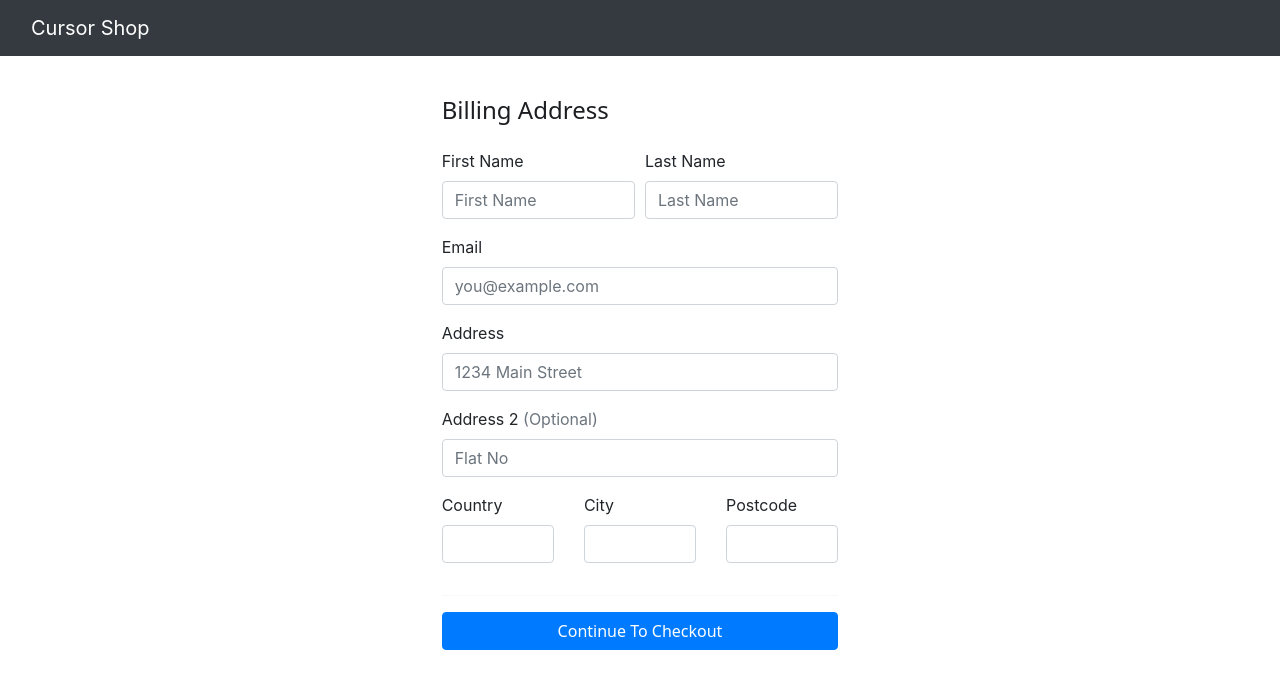
After one commit to Cursoreducation/Python-Titans-group, a Django app: page /checkout in a window 1280 px wide. The commit adds this page. Shown: the top 689 px of the page. Run offline with Django 4.2, Linux system fonts and the light colour scheme; some libraries are stand-ins or nearby versions.

Commit message:
django 3

```diff
--- a/lectures/cursor/cursor/urls.py
+++ b/lectures/cursor/cursor/urls.py
@@ -20,5 +20,5 @@ from django.urls import path, include
 urlpatterns = [
     path("admin/", admin.site.urls),
     path("", include("main.urls")),
-    path("products", include("products.urls")),
+    path("products/", include("products.urls")),
 ]
--- a/lectures/cursor/docker-compose.yml
+++ b/lectures/cursor/docker-compose.yml
@@ -20,8 +20,8 @@ services:
       dockerfile: ./docker/python/Dockerfile
     ports:
       - 8080:5000
-    environment:
-      PYTHONBUFFERED: 1
+    env_file:
+      - .env
     volumes:
       - .:/app
     depends_on:
--- a/lectures/cursor/main/urls.py
+++ b/lectures/cursor/main/urls.py
@@ -1,6 +1,10 @@
 from django.urls import path
-from .views import main
+from .views import main, add_to_cart, cart, checkout, checkout_proceed
 
 urlpatterns = [
-    path("", main)
+    path("", main),
+    path("add-to-cart/<int:product_id>", add_to_cart, name="add_to_cart"),
+    path("cart", cart, name="cart"),
+    path("checkout", checkout, name="checkout"),
+    path("checkout/procceed", checkout_proceed, name="checkout_proceed"),
 ]
--- a/lectures/cursor/main/views.py
+++ b/lectures/cursor/main/views.py
@@ -1,5 +1,6 @@
 from django.shortcuts import render
-from .models import MenuItem
+from django.http import HttpResponseRedirect
+from .models import MenuItem, Order, OrderItems
 from products.models import Product, Category
 
 
@@ -8,3 +9,65 @@ def main(request):
     products = Product.objects.filter(show_on_main_page=True)
     categories = Category.objects.filter(parent_id=None)
     return render(request, "index.html", {"menu_items": menu_items, "products": products, "categories": categories})
+
+
+def add_to_cart(request, product_id: int):
+    product_obj = Product.objects.get(id=product_id)
+    is_product_already_exist = False
+    if not request.session.get("cart"):
+        request.session["cart"] = []
+    else:
+        for product in request.session.get("cart", []):
+            if product_id == product["id"]:
+                product["quantity"] = product["quantity"] + 1
+                product["price"] = product_obj.price * product["quantity"]
+                is_product_already_exist = True
+
+    if not is_product_already_exist:
+        request.session["cart"].append({"id": product_id, "quantity": 1, "price": product_obj.price})
+    request.session.modified = True
+    return HttpResponseRedirect("/")
+
+
+def cart(request):
+    cart_products = []
+    for cart_item in request.session.get("cart", []):
+        product = Product.objects.get(id=cart_item["id"])
+        product.quantity = cart_item["quantity"]
+        product.total_price = cart_item["price"]
+        cart_products.append(product)
+    return render(request, "cart.html", {"cart_products": cart_products})
+
+
+def checkout(request):
+    total_price = 0
+    for cart_item in request.session.get("cart", []):
+        total_price = total_price + cart_item["price"]
+
+    return render(request, "checkout.html", {"total_price": total_price})
+
+
+def checkout_proceed(request):
+    if request.method == "POST":
+        order = Order()
+        order.first_name = request.POST.get("first_name")
+        order.last_name = request.POST.get("last_name")
+        order.email = request.POST.get("email")
+        order.address = request.POST.get("address")
+        order.address2 = request.POST.get("address2")
+        order.country = request.POST.get("country")
+        order.city = request.POST.get("city")
+        order.postcode = request.POST.get("postcode")
+        total = 0
+        for item in request.session.get("cart", []):
+            total = total + item["price"]
+        order.total_price = total
+        order.save()
+        for item in request.session.get("cart", []):
+            order_item = OrderItems()
+            order_item.product_id = item["id"]
+            order_item.order_id = order.id
+            order_item.price = item["price"]
+            order_item.quantity = item["quantity"]
+            order_item.save()
+    return HttpResponseRedirect("/")
--- a/lectures/cursor/products/urls.py
+++ b/lectures/cursor/products/urls.py
@@ -3,5 +3,5 @@ from .views import category_page
 
 
 urlpatterns = [
-    path("/category/<slug>", category_page, name="category_page")
+    path("category/<slug>", category_page, name="category_page")
 ]
--- /dev/null
+++ b/lectures/cursor/static/css/checkout.css
@@ -0,0 +1,55 @@
+body { -webkit-font-smoothing: antialiased; text-rendering: optimizeLegibility; font-family: 'Noto Sans', sans-serif; letter-spacing: 0px; font-size: 14px; color: #2e3139; font-weight: 400; line-height: 26px; }
+h1, h2, h3, h4, h5, h6 { letter-spacing: 0px; font-weight: 400; color: #1c1e22; margin: 0px 0px 15px 0px; font-family: 'Noto Sans', sans-serif; }
+h1 { font-size: 42px; line-height: 50px; }
+h2 { font-size: 36px; line-height: 42px; }
+h3 { font-size: 20px; line-height: 32px; }
+h4 { font-size: 18px; line-height: 32px; }
+h5 { font-size: 14px; line-height: 20px; }
+h6 { font-size: 12px; line-height: 18px; }
+p { margin: 0 0 20px; line-height: 1.8; }
+p:last-child { margin: 0px; }
+ul, ol { }
+a { text-decoration: none; color: #2e3139; -webkit-transition: all 0.3s; -moz-transition: all 0.3s; transition: all 0.3s; }
+a:focus, a:hover { text-decoration: none; color: #0943c6; }
+.content{padding-top:80px; padding-bottom:80px};
+
+
+/*------------------------
+Radio & Checkbox CSS
+-------------------------*/
+.form-control { border-radius: 4px; font-size: 14px; font-weight: 500; width: 100%; height: 70px; padding: 14px 18px; line-height: 1.42857143; border: 1px solid #dfe2e7; background-color: #dfe2e7; text-transform: capitalize; letter-spacing: 0px; margin-bottom: 16px; -webkit-box-shadow: inset 0 0px 0px rgba(0, 0, 0, .075); box-shadow: inset 0 0px 0px rgba(0, 0, 0, .075); -webkit-appearance: none; }
+
+input[type=radio].with-font, input[type=checkbox].with-font { border: 0; clip: rect(0 0 0 0); height: 1px; margin: -1px; overflow: hidden; padding: 0; position: absolute; width: 1px; }
+input[type=radio].with-font~label:before, input[type=checkbox].with-font~label:before { font-family: FontAwesome; display: inline-block; content: "\f1db"; letter-spacing: 10px; font-size: 1.2em; color: #dfe2e7; width: 1.4em; }
+input[type=radio].with-font:checked~label:before, input[type=checkbox].with-font:checked~label:before { content: "\f00c"; font-size: 1.2em; color: #0943c6; letter-spacing: 5px; }
+input[type=checkbox].with-font~label:before { content: "\f096"; }
+input[type=checkbox].with-font:checked~label:before { content: "\f046"; color: #0943c6; }
+input[type=radio].with-font:focus~label:before, input[type=checkbox].with-font:focus~label:before, input[type=radio].with-font:focus~label, input[type=checkbox].with-font:focus~label { }
+
+.box { background-color: #fff; border-radius: 8px; border: 2px solid #e9ebef; padding: 50px; margin-bottom: 40px; }
+.box-title { margin-bottom: 30px; text-transform: uppercase; font-size: 16px; font-weight: 700; color: #094bde; letter-spacing: 2px; }
+.plan-selection { border-bottom: 2px solid #e9ebef; padding-bottom: 25px; margin-bottom: 35px; }
+.plan-selection:last-child { border-bottom: 0px; margin-bottom: 0px; padding-bottom: 0px; }
+.plan-data { position: relative; }
+.plan-data label { font-size: 20px; margin-bottom: 15px; font-weight: 400; }
+.plan-text { padding-left: 35px; }
+.plan-price { position: absolute; right: 0px; color: #094bde; font-size: 20px; font-weight: 700; letter-spacing: -1px; line-height: 1.5; bottom: 43px; }
+.term-price { bottom: 18px; }
+.secure-price { bottom: 68px; }
+.summary-block { border-bottom: 2px solid #d7d9de; }
+.summary-block:last-child { border-bottom: 0px; }
+.summary-content { padding: 28px 0px; }
+.summary-price { color: #094bde; font-size: 20px; font-weight: 400; letter-spacing: -1px; margin-bottom: 0px; display: inline-block; float: right; }
+.summary-small-text { font-weight: 700; font-size: 12px; color: #8f929a; }
+.summary-text { margin-bottom: -10px; }
+.summary-title { font-weight: 700; font-size: 14px; color: #1c1e22; }
+.summary-head { display: inline-block; width: 120px; }
+
+.widget { margin-bottom: 30px; background-color: #e9ebef; padding: 50px; border-radius: 6px; }
+.widget:last-child { border-bottom: 0px; }
+.widget-title { color: #094bde; font-size: 16px; font-weight: 700; text-transform: uppercase; margin-bottom: 25px; letter-spacing: 1px; display: table; line-height: 1; }
+
+.btn { font-family: 'Noto Sans', sans-serif; font-size: 16px; text-transform: capitalize; font-weight: 700; padding: 12px 36px; border-radius: 4px; line-height: 2; letter-spacing: 0px; -webkit-transition: all 0.3s; -moz-transition: all 0.3s; transition: all 0.3s; word-wrap: break-word; white-space: normal !important; }
+.btn-default { background-color: #0943c6; color: #fff; border: 1px solid #0943c6; }
+.btn-default:hover { background-color: #063bb3; color: #fff; border: 1px solid #063bb3; }
+.btn-default.focus, .btn-default:focus { background-color: #063bb3; color: #fff; border: 1px solid #063bb3; }
--- a/lectures/cursor/templates/base.html
+++ b/lectures/cursor/templates/base.html
@@ -7,6 +7,8 @@
     <meta http-equiv="X-UA-Compatible" content="ie=edge">
     <link href="https://cdn.jsdelivr.net/npm/bootstrap@5.3.0-alpha3/dist/css/bootstrap.min.css" rel="stylesheet" integrity="sha384-KK94CHFLLe+nY2dmCWGMq91rCGa5gtU4mk92HdvYe+M/SXH301p5ILy+dN9+nJOZ" crossorigin="anonymous">
     <link rel="stylesheet" href="/static/css/style.css">
+    {% block additional_css %}
+    {% endblock %}
     <title>Cursor Shop</title>
 </head>
 <body>
--- /dev/null
+++ b/lectures/cursor/templates/checkout.html
@@ -0,0 +1,91 @@
+{% extends "base.html" %}
+
+{% load static %}
+
+{% block additional_css %}
+    <link rel="stylesheet" href="{% static 'css/checkout.css' %}">
+{% endblock %}
+
+{% block content %}
+    <!DOCTYPE html>
+    <html>
+    <head>
+        <title>Checkout Form</title>
+        <link rel="stylesheet" href="https://stackpath.bootstrapcdn.com/bootstrap/4.2.1/css/bootstrap.min.css">
+        <link rel="stylesheet" href="style.css">
+        <meta name="viewport" content="width=device-width, initial-scale=1, shrink-to-fit=no">
+
+    </head>
+
+    <body>
+    <div class="col-md-4 container bg-default">
+
+        <h4 class="my-4">
+            Billing Address
+        </h4>
+
+        <form action="{% url 'checkout_proceed' %}" method="POST">
+            {% csrf_token %}
+            <div class="form-row">
+                <div class="col-md-6 form-group">
+                    <label for="firstname">First Name</label>
+                    <input type="text" class="form-control" id="firstname" name="first_name" placeholder="First Name">
+                    <div class="invalid-feedback">
+                        Valid first name is required.
+                    </div>
+                </div>
+
+                <div class="col-md-6 form-group">
+                    <label for="lastname">Last Name</label>
+                    <input type="text" class="form-control" id="lastname" name="last_name" placeholder="Last Name">
+                    <div class="invalid-feedback">
+                        Valid last name is required.
+                    </div>
+                </div>
+            </div>
+
+            <div class="form-group">
+                <label for="email">Email</label>
+                <input type="email" class="form-control" id="email" name="email" placeholder="you@example.com" required>
+            </div>
+
+            <div class="form-group">
+                <label for="adress">Address</label>
+                <input type="text" class="form-control" name="address" id="adress" placeholder="1234 Main Street" required>
+                <div class="invalid-feedback">
+                    Please enter your shipping address.
+                </div>
+            </div>
+
+            <div class="form-group">
+                <label for="address2">Address 2
+                    <span class="text-muted">(Optional)</span>
+                </label>
+                <input type="text" class="form-control" name="address2" id="adress2" placeholder="Flat No">
+            </div>
+
+            <div class="row">
+                <div class="col-md-4 form-group">
+                    <label for="country">Country</label>
+                    <input type="text" class="form-control" id="country" name="country">
+                </div>
+
+                <div class="col-md-4 form-group">
+                    <label for="city">City</label>
+                    <input type="text" class="form-control" id="city" name="city">
+                </div>
+
+                <div class="col-md-4 form-group">
+                    <label for="postcode">Postcode</label>
+                    <input type="text" class="form-control" id="postcode" name="postcode">
+                </div>
+            </div>
+
+            <hr>
+
+
+            <button class="btn btn-primary bt-lg btn-block" type="submit">Continue to Checkout</button>
+        </form>
+    </div>
+
+{% endblock %}
```
Also changed, not shown: lectures/cursor/main/admin.py (+12 -1 lines), lectures/cursor/main/models.py (+26 -0 lines), lectures/cursor/templates/cart.html (added, +40 -0 lines), lectures/cursor/templates/category.html (+1 -8 lines), lectures/cursor/templates/elements/card.html (added, +8 -0 lines), lectures/cursor/templates/elements/card_products.html (added, +35 -0 lines), lectures/cursor/templates/index.html (+1 -8 lines), lectures/cursor/main/migrations/0003_order_orderitems.py (added), 1 other file.
